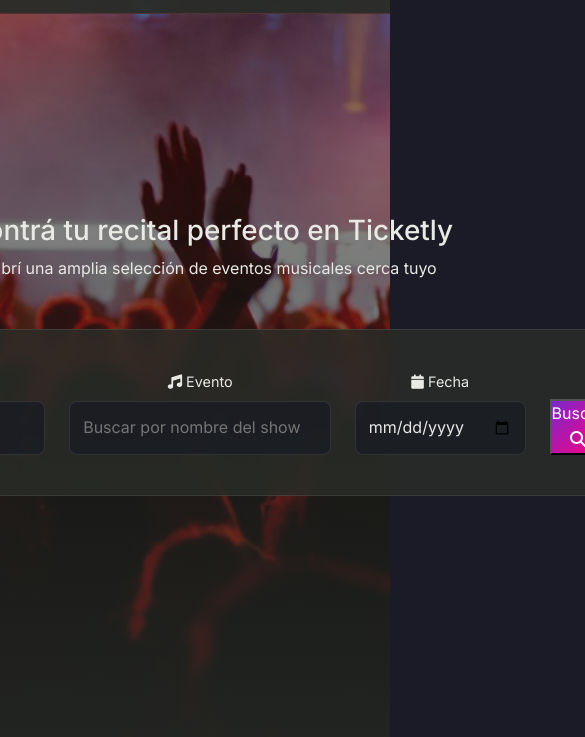
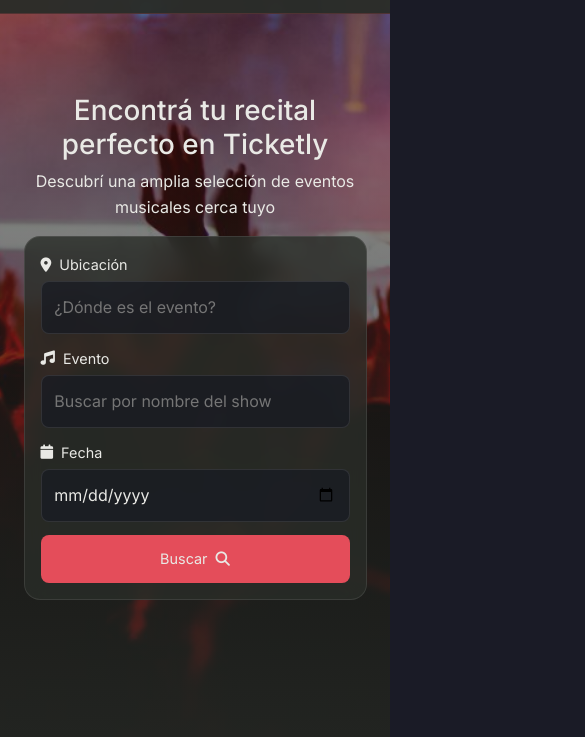
Before and after one commit to Santiago-Goldstein/Ticketly, a website: page pages/index.html in a window 390 px wide. Shown: the part 107-844 px from the top of the page, 585 px wide, since content can reach past the window. Drawn offline with nearby package versions, Linux system fonts and the light colour scheme; some packages are replaced by stand-ins of ours; a script that the page names is missing.

Commit message:
Update styles.css

```diff
--- a/css/styles.css
+++ b/css/styles.css
@@ -330,14 +330,16 @@
     padding: 0 20px;
 }
 
-/* Restaurar los estilos del buscador */
+/* Estilos del buscador */
 .search-container {
     background: rgba(42, 45, 41, 0.8);
     backdrop-filter: blur(10px);
     border-radius: 16px;
     padding: 2.5rem;
-    margin-top: 3rem;
+    margin: 3rem auto;
     border: 1px solid rgba(233, 233, 229, 0.1);
+    max-width: 1200px;
+    width: 90%;
 }
 
 .search-grid {
@@ -356,9 +358,13 @@
 .search-item label {
     color: #e9e9e5;
     font-size: 0.9rem;
+    display: flex;
+    align-items: center;
+    gap: 0.5rem;
 }
 
-.search-item input {
+.search-input {
+    width: 100%;
     padding: 0.8rem;
     border: 1px solid rgba(233, 233, 229, 0.1);
     border-radius: 8px;
@@ -366,19 +372,74 @@
     color: #e9e9e5;
 }
 
-.search-btn {
+.search-button {
+    height: 42px;
+    padding: 0 1.5rem;
     background: #e44d5a;
     color: #e9e9e5;
     border: none;
-    padding: 0.8rem 1.5rem;
     border-radius: 8px;
     cursor: pointer;
     transition: background 0.3s ease;
-    height: fit-content;
+    display: flex;
+    align-items: center;
+    gap: 0.5rem;
+    white-space: nowrap;
 }
 
-.search-btn:hover {
-    background: #ca3f4a;
+/* Media Queries para el buscador */
+@media (max-width: 992px) {
+    .search-grid {
+        grid-template-columns: repeat(2, 1fr);
+        gap: 1rem;
+    }
+
+    .search-button {
+        grid-column: span 2;
+        width: 100%;
+        justify-content: center;
+    }
+}
+
+@media (max-width: 768px) {
+    .search-container {
+        padding: 1.5rem;
+        margin: 2rem auto;
+        width: 95%;
+    }
+
+    .search-grid {
+        grid-template-columns: 1fr;
+    }
+
+    .search-button {
+        grid-column: 1;
+        height: 48px;
+    }
+}
+
+@media (max-width: 480px) {
+    .search-container {
+        padding: 1rem;
+        margin: 1rem auto;
+        width: 98%;
+    }
+
+    .search-grid {
+        gap: 0.8rem;
+    }
+
+    .search-item {
+        gap: 0.3rem;
+    }
+
+    .search-input {
+        font-size: 16px;
+    }
+
+    .search-button {
+        font-size: 0.9rem;
+    }
 }
 
 /* Estilos para los filtros */
```
